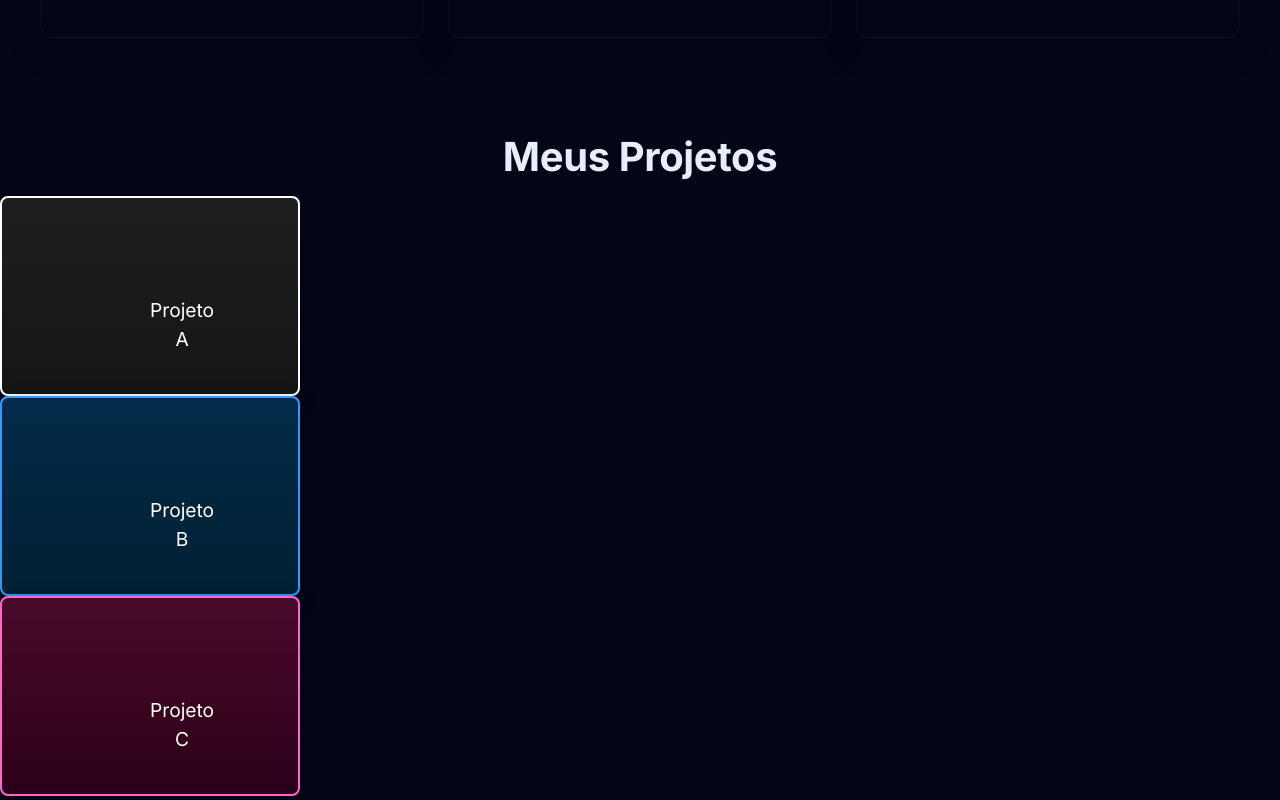
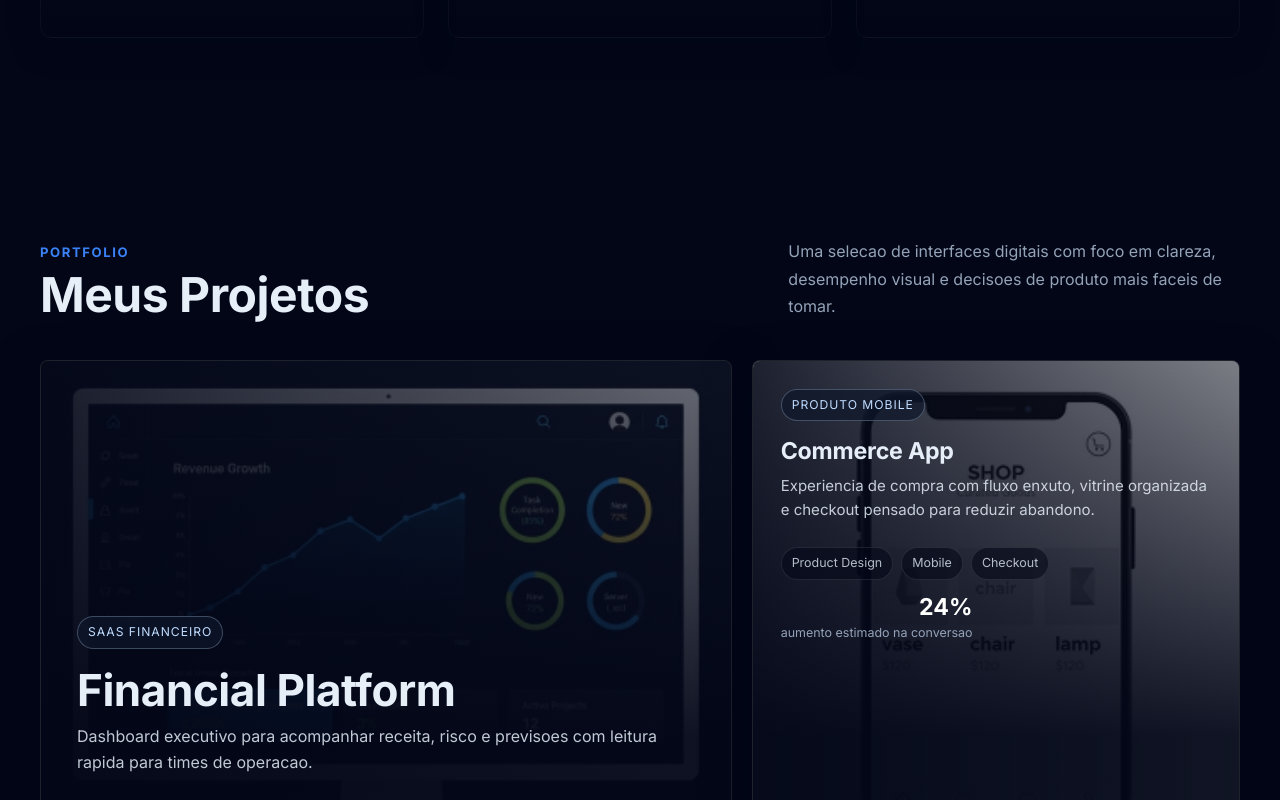
Before and after one commit to NCristofe/NexusCore, a React (Vite) app: page / in a window 1280 px wide. Shown: the part 900-1700 px from the top of the page. Built offline with nearby package versions, Linux system fonts and the light colour scheme.

Commit message:
refactot

```diff
--- a/src/pages/LandingPage.jsx
+++ b/src/pages/LandingPage.jsx
@@ -1,10 +1,10 @@
 import Header from "../components/Header";
 import Hero from "../components/Hero";
 import Specialities from "../components/Specialities";
+import Projects from "../components/Projects";
 import CallToAction from "../components/CallToAction";
 import Footer from "../components/Footer";
 import BlobCursor from "../components/BlobCursor";
-import PixelCard from "../components/PixelCard";
 
 export default function LandingPage() {
   return (
@@ -26,29 +26,8 @@ export default function LandingPage() {
           <Specialities />
         </section>
 
-        {/* Projetos com PixelCard */}
-        <section id="projects" className="py-24">
-          <h2 className="text-4xl font-bold text-center mb-12">
-            Meus Projetos
-          </h2>
-          <div className="grid grid-cols-1 md:grid-cols-3 gap-8 justify-items-center">
-            <PixelCard variant="default">
-              <div style={{ position: "absolute", color: "white", fontSize: "1.2rem" }}>
-                Projeto A
-              </div>
-            </PixelCard>
-            <PixelCard variant="blue">
-              <div style={{ position: "absolute", color: "white", fontSize: "1.2rem" }}>
-                Projeto B
-              </div>
-            </PixelCard>
-            <PixelCard variant="pink">
-              <div style={{ position: "absolute", color: "white", fontSize: "1.2rem" }}>
-                Projeto C
-              </div>
-            </PixelCard>
-          </div>
-        </section>
+        {/* Projetos */}
+        <Projects />
 
         {/* Call to Action */}
         <section id="cta" className="py-24">
```
